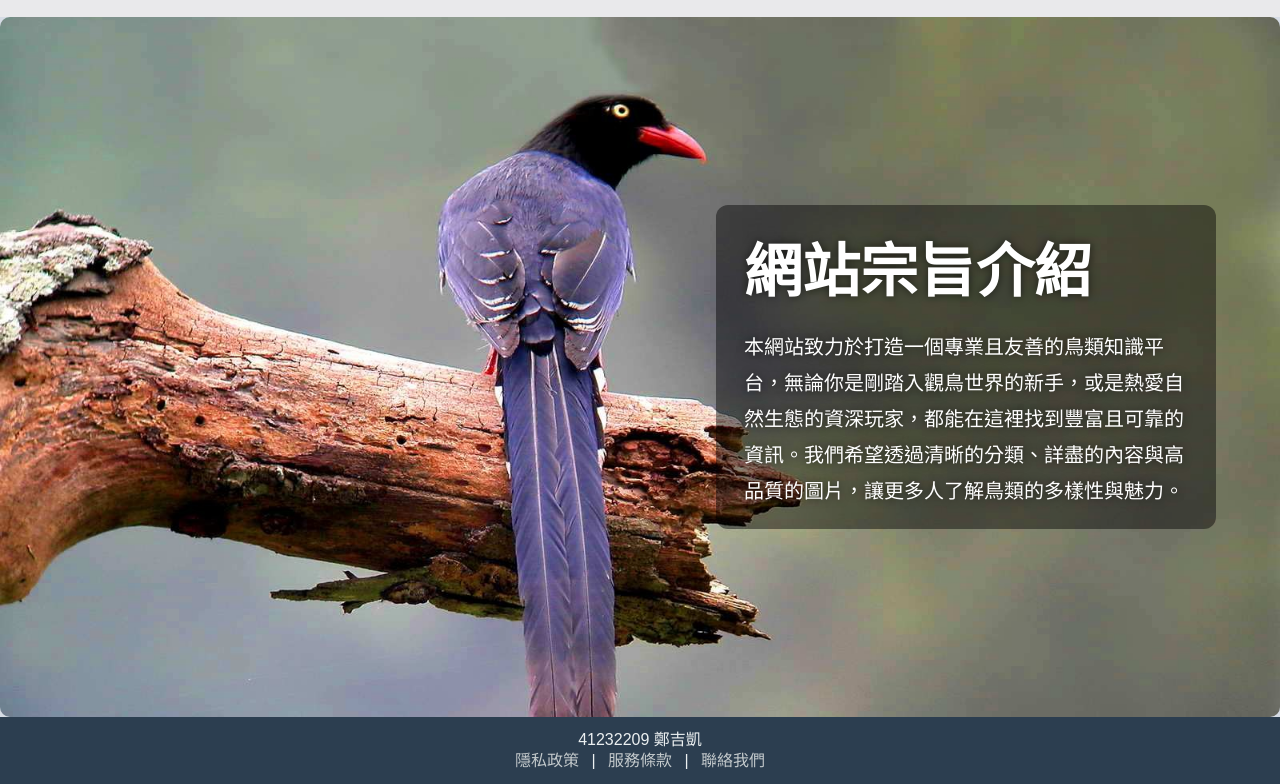
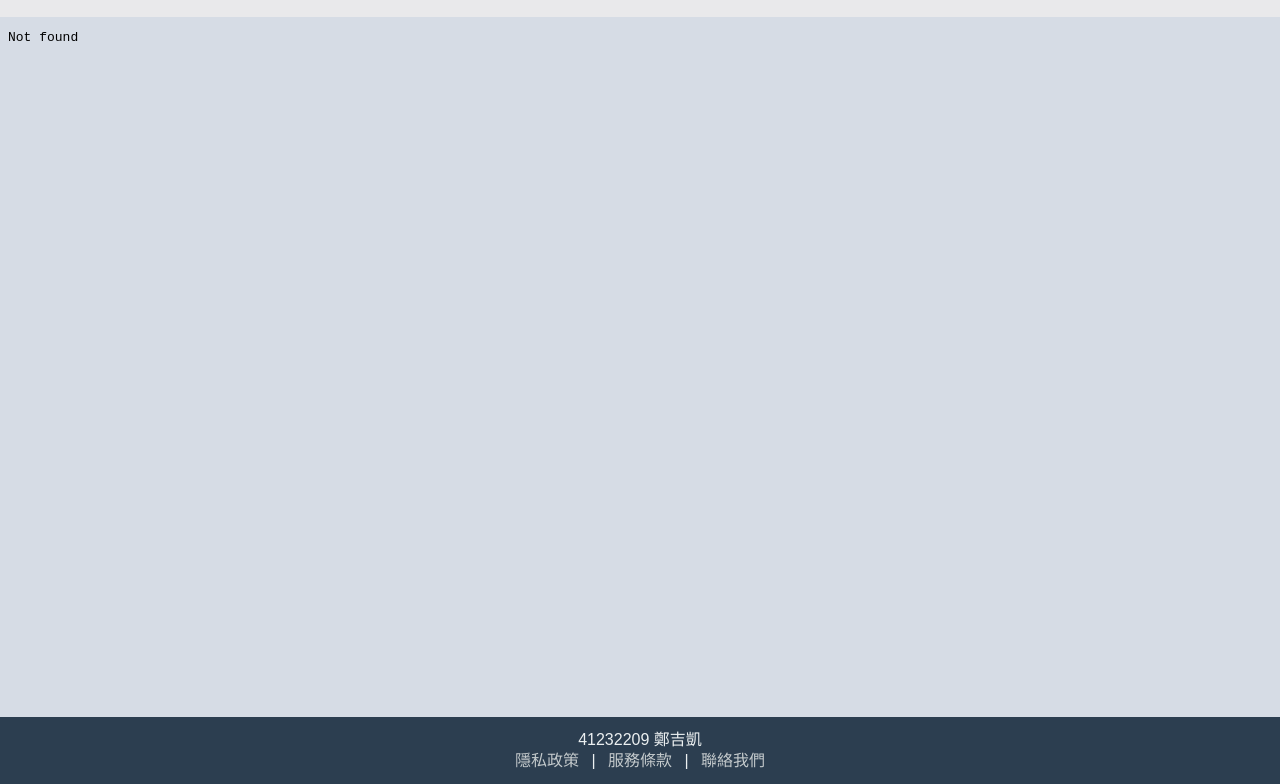
Before and after one commit to dau8848-cmd/test, a plain HTML site: page index.html in a window 1280 px wide. Shown: the part 97-881 px from the top of the page. Drawn offline with Linux system fonts and the light colour scheme.

Commit message:
Update index.html

```diff
--- a/index.html
+++ b/index.html
@@ -213,7 +213,7 @@
 
 <!-- ===== iframe ===== -->
 <div class="content">
-  <iframe id="mainFrame" src="default.html"></iframe>
+  <iframe id="mainFrame" src="./efault.html"></iframe>
 </div>
 
 <!-- ===== Footer ===== -->
```
